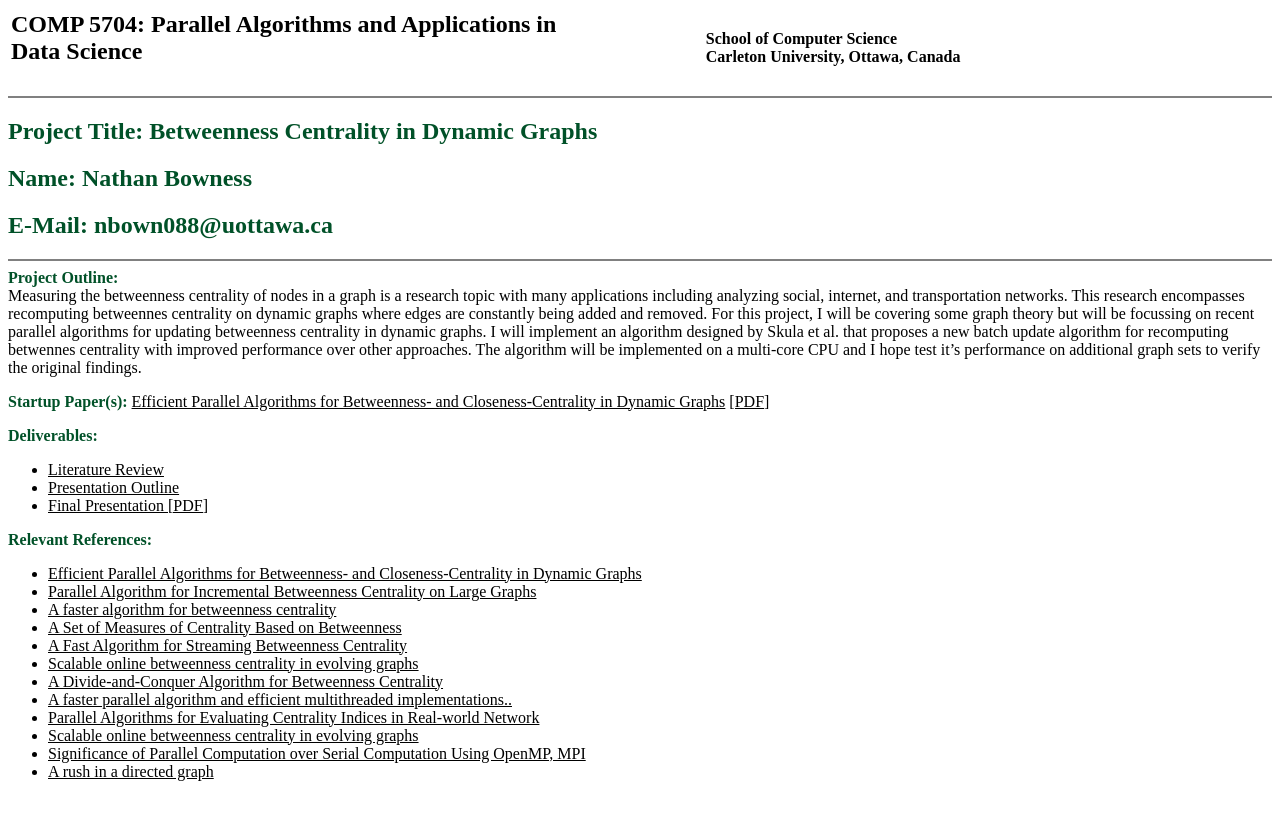
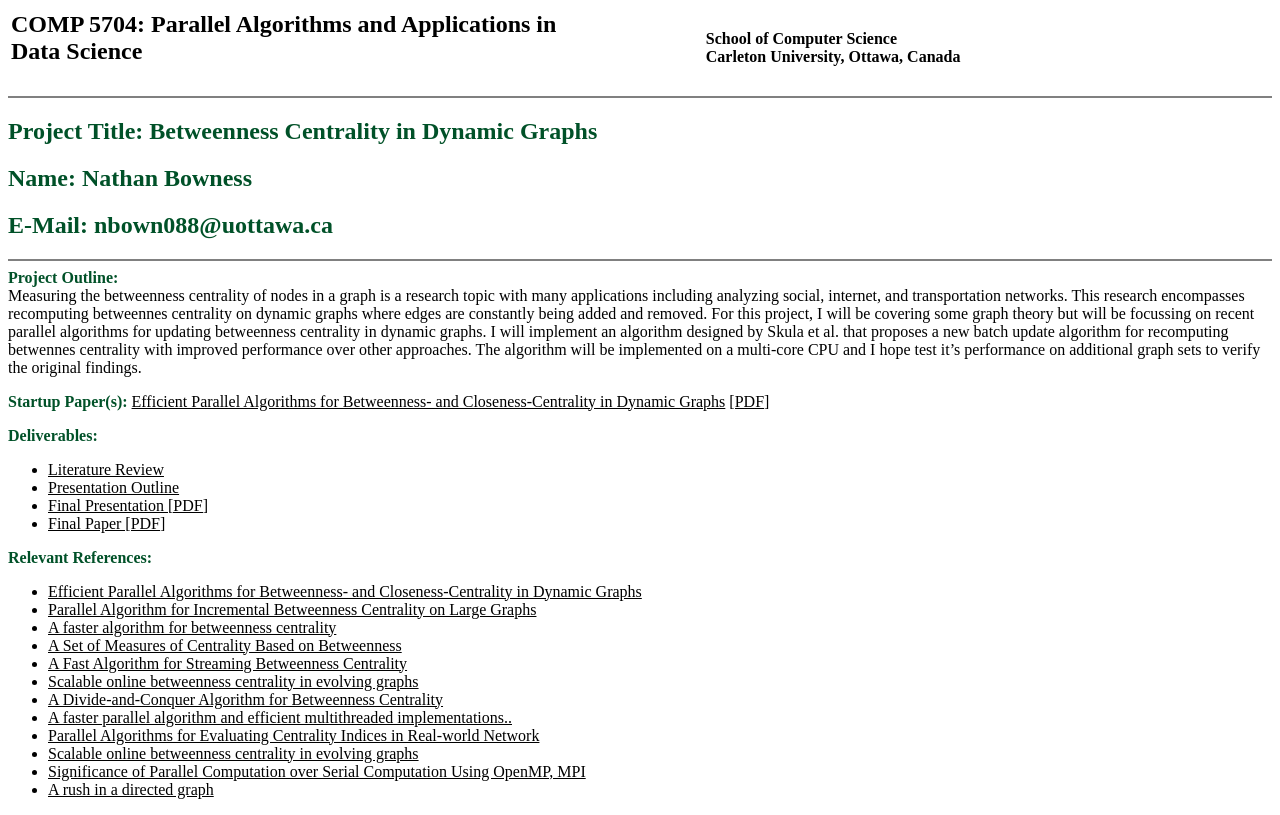
Before and after one commit to nathanbowness/nathanbowness.github.io, a plain HTML site: page index.htm in a window 1280 px wide. Drawn offline with Linux system fonts and the light colour scheme.

Commit message:
Add final paper

```diff
--- a/index.htm
+++ b/index.htm
@@ -59,6 +59,11 @@ The algorithm will be implemented on a multi-core CPU and I hope test it&#146s p
       <a href="BC_Final_Presentation_Nathan_Bowness_Final.pdf"><font color="#000000">Final Presentation [PDF]</font></a>
     </div>
   </li>
+  <li>
+    <div align="left">
+      <a href="Final_Report_Nathan_Bowness.pdf"><font color="#000000">Final Paper [PDF]</font></a>
+    </div>
+  </li>
 </ul>
 
 <p><b><font color="#005128">Relevant References:</font></b></p>
```
Also changed, not shown: 1 other file.
